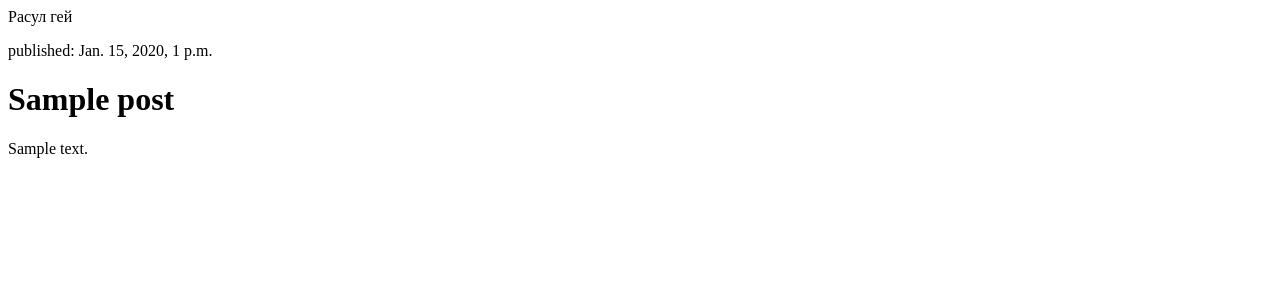
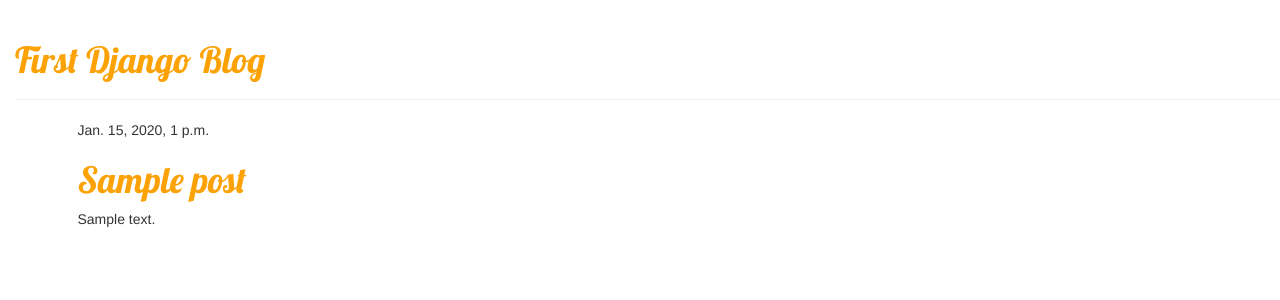
Before and after one commit to Contra111/my-first-blog, a Django app: template blog/templates/blog/post_list.html in a window 1280 px wide. Shown: the top 300 px of the page. Run offline with Django 3.2, Linux system fonts and the light colour scheme; the template is opened without the code that fills it: values that come from a table or form of the project are taken from there, others are empty; tables that the repository leaves empty hold one stand-in row (values such as "Sample post"); some libraries are stand-ins or nearby versions.

Commit message:
Added view and templates for detailes blog post as well as CSS for the site.

```diff
--- /dev/null
+++ b/blog/static/css/blog.css
@@ -0,0 +1,7 @@
+h1 a {
+	color: #FCA205;
+	font-family: 'Lobster';
+}
+body {
+	padding-left: 15px;
+}
--- /dev/null
+++ b/blog/templates/blog/base.html
@@ -0,0 +1,24 @@
+{% load staticfiles %}
+<html>
+<head>
+	<link rel="stylesheet" href="//maxcdn.bootstrapcdn.com/bootstrap/3.2.0/css/bootstrap.min.css">
+    <link rel="stylesheet" href="//maxcdn.bootstrapcdn.com/bootstrap/3.2.0/css/bootstrap-theme.min.css">
+    <link rel="stylesheet" href="{% static 'css/blog.css' %}">
+    <link href="https://fonts.googleapis.com/css?family=Lobster&subset=latin,cyrillic" rel="stylesheet" type="text/css">
+	<title>Sport</title>
+</head>
+<div class="class"></div>
+<body>
+	<div class="page-header">
+		<h1><a href="/">First Django Blog</a></h1>
+	</div>
+	<div class="conent container">
+		<div class="row">
+			<div class="col-md-8">
+				{% block content %}
+				{% endblock %}
+			</div>
+		</div>
+	</div>
+</body>
+</html>
--- a/blog/templates/blog/post_list.html
+++ b/blog/templates/blog/post_list.html
@@ -1,17 +1,13 @@
-<!DOCTYPE html>
-<html>
-<head>
-	<title></title>
-</head>
+{% extends 'blog/base.html' %}
 
-<body>
-Расул гей
+{% block content %}
 	{% for post in posts %}
-		<div>
-			<p>published: {{ post.publish_date }}</p>
-			<h1>{{ post.title }}</h1>
+		<div class="post">
+			<div class="date">
+				{{ post.publish_date }}
+			</div>
+			<h1><a href="{% url 'post_detail' pk=post.pk %}">{{ post.title }}</a></h1>
 			<p>{{ post.text|linebreaks }}</p>
 		</div>
 	{% endfor %}
-</body>
-</html>
+{% endblock content %}
--- a/blog/urls.py
+++ b/blog/urls.py
@@ -2,5 +2,6 @@ from django.conf.urls import url
 from . import views
 
 urlpatterns = [
-	url(r'^$', views.post_list, name='post_list')
+	url(r'^$', views.post_list, name='post_list'),
+	url(r'^post/(?P<pk>[0-9]+)/$', views.post_detail, name='post_detail')
 ]
--- a/blog/views.py
+++ b/blog/views.py
@@ -1,7 +1,11 @@
-from django.shortcuts import render
+from django.shortcuts import render, get_object_or_404
 from django.utils import timezone
 from .models import Post
 
 def post_list(request):
 	posts = Post.objects.filter(publish_date__lte=timezone.now()).order_by('publish_date')
 	return render(request, 'blog/post_list.html', {'posts': posts})
+
+def post_detail(request, pk):
+	post = get_object_or_404(Post, pk=pk)
+	return render(request, 'blog/post_detail.html', {'post': post})
```
Also changed, not shown: blog/static/blog.css (added, +47 -0 lines), blog/templates/blog/post_detail.html (added, +13 -0 lines).
